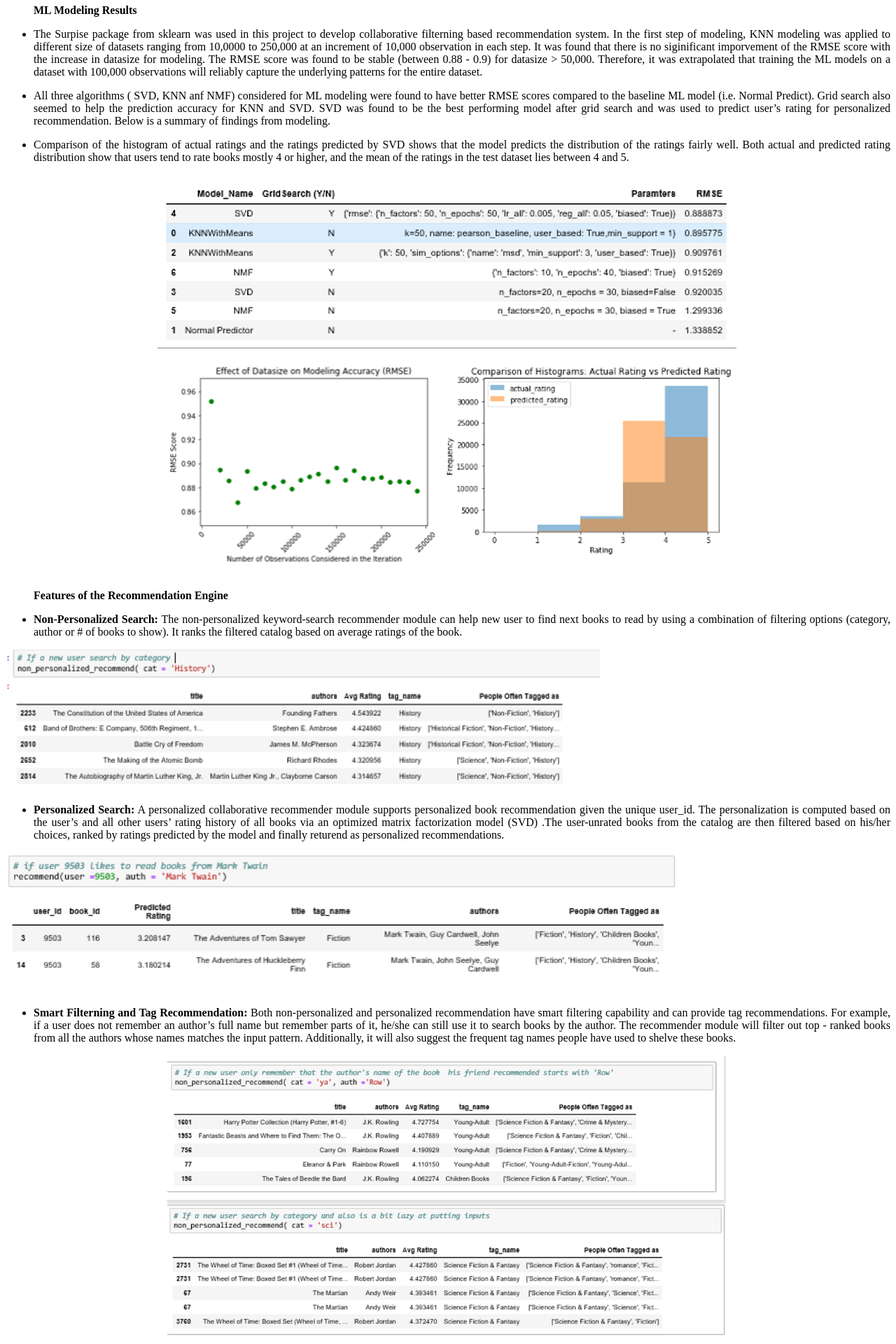
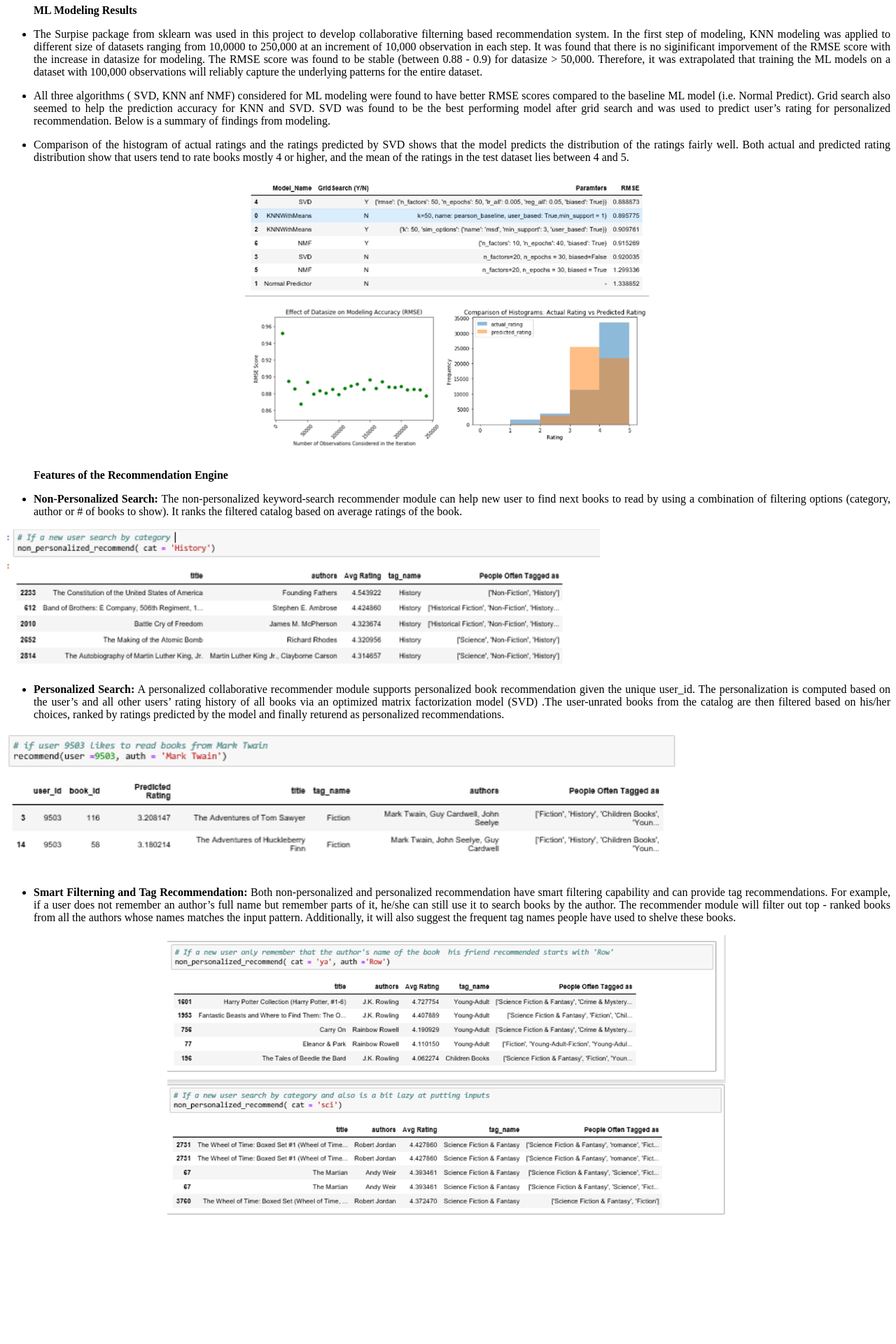
Before and after one commit to shamafarabi/shama.github.io, a Jekyll site: the page built from _posts/2019-09-01-recommendation.md, in a window 1280 px wide. Shown: the part 4122-6042 px from the top of the page at 70% size. Built offline with Jekyll 4.4.1, drawn with Linux system fonts in a browser that asks for light colours; nearby versions of some CDN libraries; after the commit the page ends 5870 px from its top, so only the background shows below that.

Commit message:
Update 2019-09-01-recommendation.md

```diff
--- a/_posts/2019-09-01-recommendation.md
+++ b/_posts/2019-09-01-recommendation.md
@@ -126,7 +126,7 @@ In this final step of the project, the non Personalized recommendation system is
 - Comparison of the histogram of actual ratings and the ratings predicted by SVD shows that the model predicts the distribution of the ratings fairly well. Both actual and predicted rating distribution show that users tend to rate books mostly 4 or higher, and the mean of the ratings in the test dataset lies between 4 and 5.
 
 <p style="text-align:center">
-<img src="/assets/recommendation/Modeling_Summary.png" >
+<img src="/assets/recommendation/Modeling_Summary.png" Height = "400" >
   </p>
 
 
```
